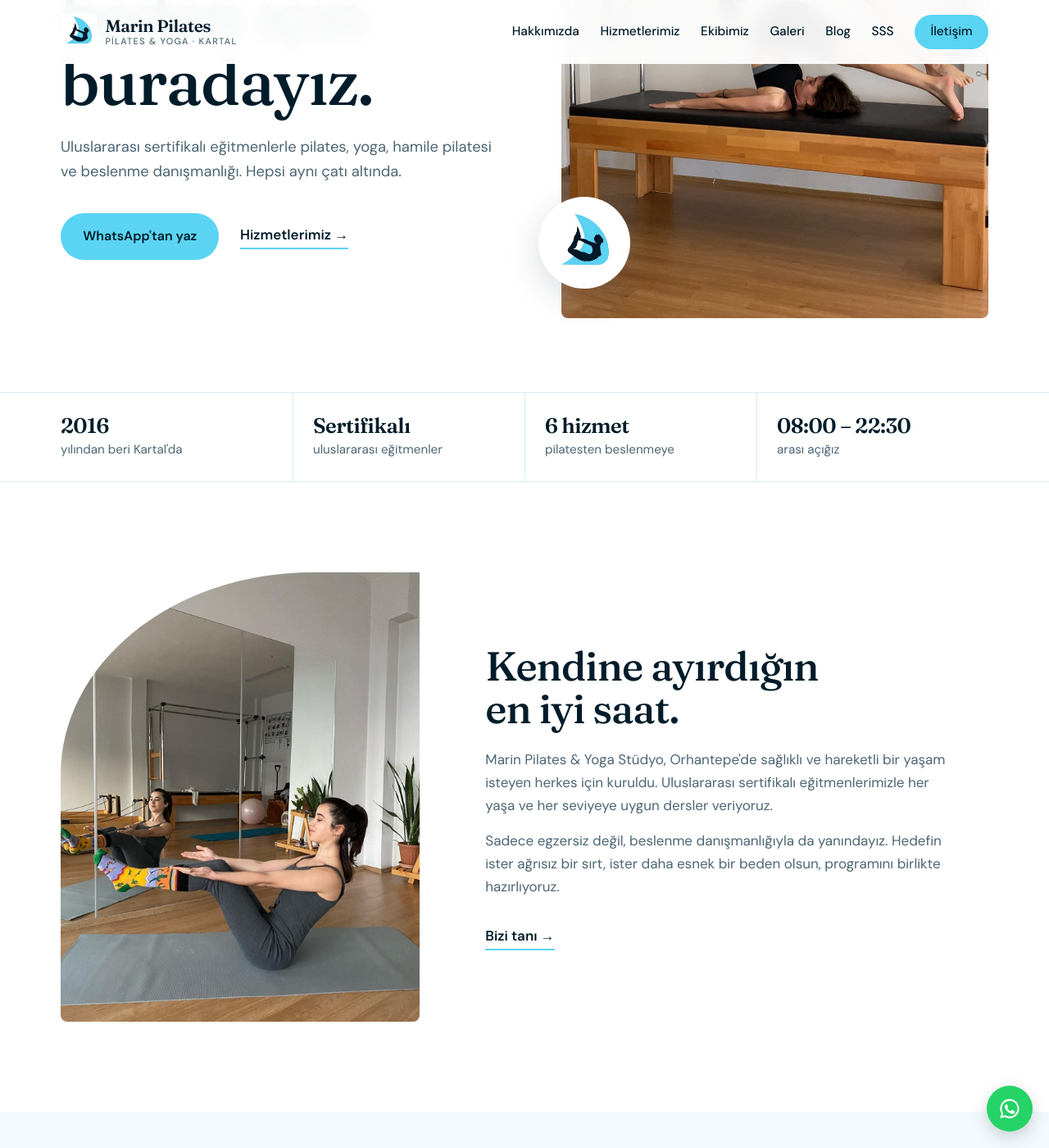
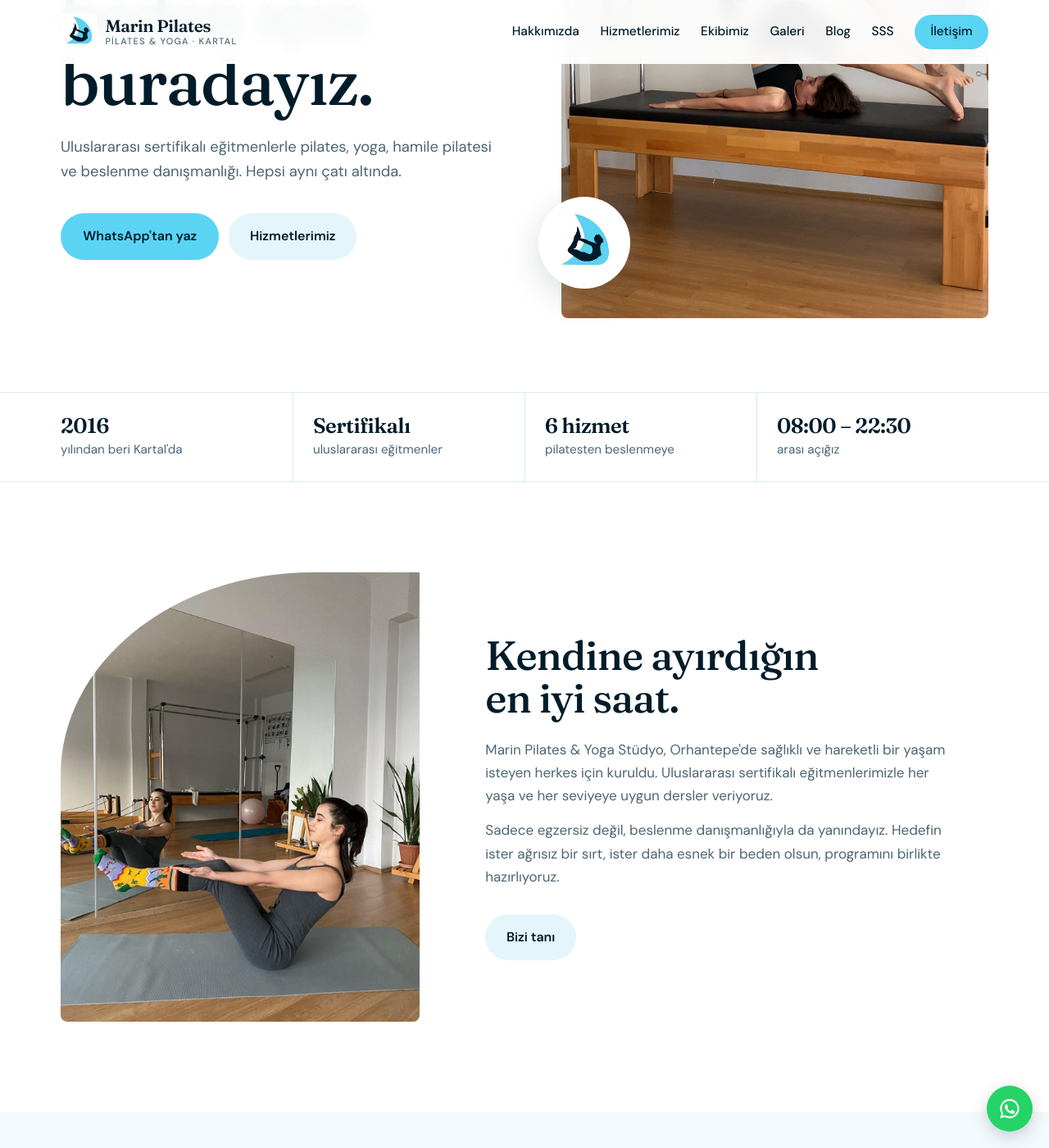
Before and after one commit to irembasoglu/pilates, a Jekyll site: the page built from index.html, in a window 1280 px wide and 1400 px high, scrolled down 377 px. Shown: the whole window at 82% size. Built offline with Jekyll 4.4.1, drawn with Linux system fonts in a browser that asks for light colours; some of the changed text lies outside the part shown.

Commit message:
İkincil bağlantılar yumuşak dolgulu butona çevrildi
Co-Authored-By: Claude Opus 5.5 <noreply@anthropic.com>
Claude-Session: https://claude.ai/code/session_01V8pagf3RSBv4mF8qP7Bptg

```diff
--- a/_layouts/yazi.html
+++ b/_layouts/yazi.html
@@ -5,7 +5,7 @@ layout: default
 <article class="section">
   <div class="container narrow article">
 {{ content }}
-    <a href="blog.html" class="link-arrow back-link">← Tüm yazılar</a>
+    <a href="blog.html" class="btn-soft back-link">Tüm yazılar</a>
   </div>
 </article>
 {% include cta.html %}
--- a/galeri.html
+++ b/galeri.html
@@ -12,7 +12,7 @@ aciklama: Marin Pilates & Yoga Stüdyo'dan fotoğraflar.
       <button class="photo"><img src="foto/{{ g.dosya }}" alt="{{ g.aciklama }}" loading="lazy"></button>
       {% endfor %}
     </div>
-    <p class="sec-foot">Daha fazlası için <a href="{{ site.instagram }}" class="link-arrow" target="_blank" rel="noopener">Instagram'da @marinpilates</a></p>
+    <p class="sec-foot"><a href="{{ site.instagram }}" class="btn-soft" target="_blank" rel="noopener">Daha fazlası Instagram'da</a></p>
   </div>
 </section>
 {% include cta.html %}
--- a/hizmetlerimiz.html
+++ b/hizmetlerimiz.html
@@ -13,7 +13,7 @@ aciklama: Pilates, hamile pilatesi, yoga, özel ders, düet ders ve diyetisyen h
       <h2>{{ h.ad }}</h2>
       <div>
         <p>{{ h.uzun }}</p>
-        <a href="https://wa.me/905374989178?text={{ 'Merhaba, ' | append: h.ad | append: ' hakkında bilgi almak istiyorum.' | uri_escape }}" class="link-arrow" target="_blank" rel="noopener">{{ h.ad }} hakkında bilgi al →</a>
+        <a href="https://wa.me/905374989178?text={{ 'Merhaba, ' | append: h.ad | append: ' hakkında bilgi almak istiyorum.' | uri_escape }}" class="btn-soft" target="_blank" rel="noopener">{{ h.ad }} hakkında bilgi al</a>
       </div>
     </div>
     {% endfor %}
--- a/index.html
+++ b/index.html
@@ -9,7 +9,7 @@ menu: anasayfa
       <p class="lead">Uluslararası sertifikalı eğitmenlerle pilates, yoga, hamile pilatesi ve beslenme danışmanlığı. Hepsi aynı çatı altında.</p>
       <div class="hero-actions">
         <a href="{{ site.whatsapp }}" class="btn" target="_blank" rel="noopener">WhatsApp'tan yaz</a>
-        <a href="hizmetlerimiz.html" class="link-arrow">Hizmetlerimiz →</a>
+        <a href="hizmetlerimiz.html" class="btn-soft">Hizmetlerimiz</a>
       </div>
     </div>
     <div class="hero-media">
@@ -35,7 +35,7 @@ menu: anasayfa
       <h2>Kendine ayırdığın en iyi saat.</h2>
       <p>Marin Pilates & Yoga Stüdyo, Orhantepe'de sağlıklı ve hareketli bir yaşam isteyen herkes için kuruldu. Uluslararası sertifikalı eğitmenlerimizle her yaşa ve her seviyeye uygun dersler veriyoruz.</p>
       <p>Sadece egzersiz değil, beslenme danışmanlığıyla da yanındayız. Hedefin ister ağrısız bir sırt, ister daha esnek bir beden olsun, programını birlikte hazırlıyoruz.</p>
-      <a href="hakkimizda.html" class="link-arrow">Bizi tanı →</a>
+      <a href="hakkimizda.html" class="btn-soft">Bizi tanı</a>
     </div>
   </div>
 </section>
@@ -62,7 +62,7 @@ menu: anasayfa
   <div class="container">
     <div class="sec-head">
       <h2>Eğitmenlerimizle tanış</h2>
-      <a href="ekibimiz.html" class="link-arrow" style="color:#fff">Ekibimiz →</a>
+      <a href="ekibimiz.html" class="btn-soft">Ekibimiz</a>
     </div>
     {% include egitmenler.html %}
   </div>
@@ -72,7 +72,7 @@ menu: anasayfa
   <div class="container">
     <div class="sec-head">
       <h2>Stüdyomuzdan kareler</h2>
-      <a href="galeri.html" class="link-arrow">Tüm galeri →</a>
+      <a href="galeri.html" class="btn-soft">Tüm galeri</a>
     </div>
     <div class="gallery-mosaic">
       {% for g in site.data.galeri limit: 5 %}
@@ -86,7 +86,7 @@ menu: anasayfa
   <div class="container">
     <div class="sec-head">
       <h2>Blogdan</h2>
-      <a href="blog.html" class="link-arrow">Tüm yazılar →</a>
+      <a href="blog.html" class="btn-soft">Tüm yazılar</a>
     </div>
     {% include yazilar.html %}
   </div>
--- a/style.css
+++ b/style.css
@@ -66,12 +66,19 @@ p + p { margin-top: .9rem; }
 .btn-dark { background: var(--navy); color: var(--white); }
 .btn-dark:hover { background: var(--navy-2); }
 .btn-small { padding: .55rem 1.2rem; font-size: .95rem; }
-.link-arrow {
-  display: inline-flex; align-items: center; gap: .4rem;
-  font-weight: 600; text-decoration: none; color: var(--ink);
-  border-bottom: 2px solid var(--blue); padding-bottom: 2px;
+/* İkincil buton: yumuşak dolgulu. Zemine göre tonu değişir. */
+.btn-soft {
+  display: inline-flex; align-items: center; gap: .5rem;
+  padding: .95rem 1.6rem; border-radius: 999px;
+  background: #e4f5fb; color: var(--navy);
+  text-decoration: none; font-weight: 600; font-size: 1rem;
+  transition: background .2s;
 }
-.link-arrow:hover { color: var(--blue-text); }
+.btn-soft:hover { background: #d0eef8; }
+.section-mist .btn-soft { background: var(--white); }
+.section-mist .btn-soft:hover { background: #dcf3fb; }
+.section-navy .btn-soft { background: #0e3448; color: var(--white); }
+.section-navy .btn-soft:hover { background: #164660; }
 
 /* ---------- Üst menü ---------- */
 .nav {
@@ -109,7 +116,7 @@ p + p { margin-top: .9rem; }
 .hero h1 { margin-bottom: 1.4rem; }
 .hero h1 em { font-style: normal; color: var(--blue-text); }
 .lead { font-size: 1.15rem; color: var(--muted); max-width: 32em; }
-.hero-actions { display: flex; gap: 1.6rem; align-items: center; flex-wrap: wrap; margin-top: 2.2rem; }
+.hero-actions { display: flex; gap: 12px; align-items: center; flex-wrap: wrap; margin-top: 2.2rem; }
 .hero-media { position: relative; }
 .hero-media .sail { aspect-ratio: 4 / 5; }
 .hero-media img { width: 100%; height: 100%; object-fit: cover; display: block; }
@@ -138,7 +145,7 @@ p + p { margin-top: .9rem; }
 .sec-head { display: grid; grid-template-columns: 1fr 1fr; gap: 48px; align-items: end; margin-bottom: 56px; }
 .sec-head h2 { max-width: 13ch; }
 .sec-head p { color: var(--muted); max-width: 30em; justify-self: end; }
-.sec-head .link-arrow { justify-self: end; }
+.sec-head .btn-soft { justify-self: end; }
 .sec-foot { margin-top: 44px; }
 
 /* Ana sayfa: hakkımızda */
@@ -147,7 +154,7 @@ p + p { margin-top: .9rem; }
 .intro-photo img { width: 100%; height: 100%; object-fit: cover; display: block; }
 .intro-text h2 { margin-bottom: 1.4rem; }
 .intro-text p { color: var(--muted); max-width: 34em; }
-.intro-text .link-arrow { margin-top: 2rem; }
+.intro-text .btn-soft { margin-top: 2rem; }
 
 /* Hizmet satırları */
 .service-rows { border-top: 1px solid var(--line); }
@@ -250,7 +257,7 @@ p + p { margin-top: .9rem; }
 .service-detail:last-child { border-bottom: 0; }
 .service-detail h2 { font-size: clamp(1.9rem, 3.4vw, 2.6rem); }
 .service-detail p { color: var(--muted); font-size: 1.06rem; max-width: 38em; }
-.service-detail .link-arrow { margin-top: 1.5rem; }
+.service-detail .btn-soft { margin-top: 1.5rem; }
 
 /* Blog yazısı */
 .article { font-size: 1.1rem; }
@@ -358,7 +365,7 @@ p + p { margin-top: .9rem; }
   .badge-logo { width: 78px; height: 78px; left: auto; right: 16px; bottom: -28px; }
   .hero-actions { margin-top: 1.6rem; }
   .sec-head { gap: 14px; margin-bottom: 36px; }
-  .sec-head p, .sec-head .link-arrow { justify-self: start; }
+  .sec-head p, .sec-head .btn-soft { justify-self: start; }
   .intro-photo, .about-photo { aspect-ratio: 4 / 3; }
   .service-row { grid-template-columns: 1fr 36px; gap: 6px 16px; padding: 20px 0; }
   .service-row p { grid-column: 1; font-size: .95rem; }
```
